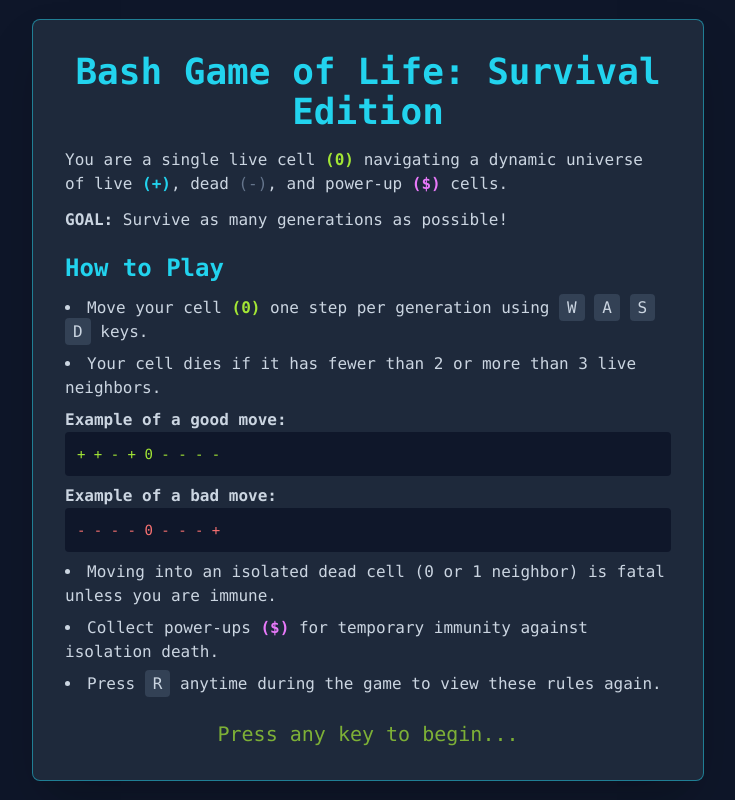
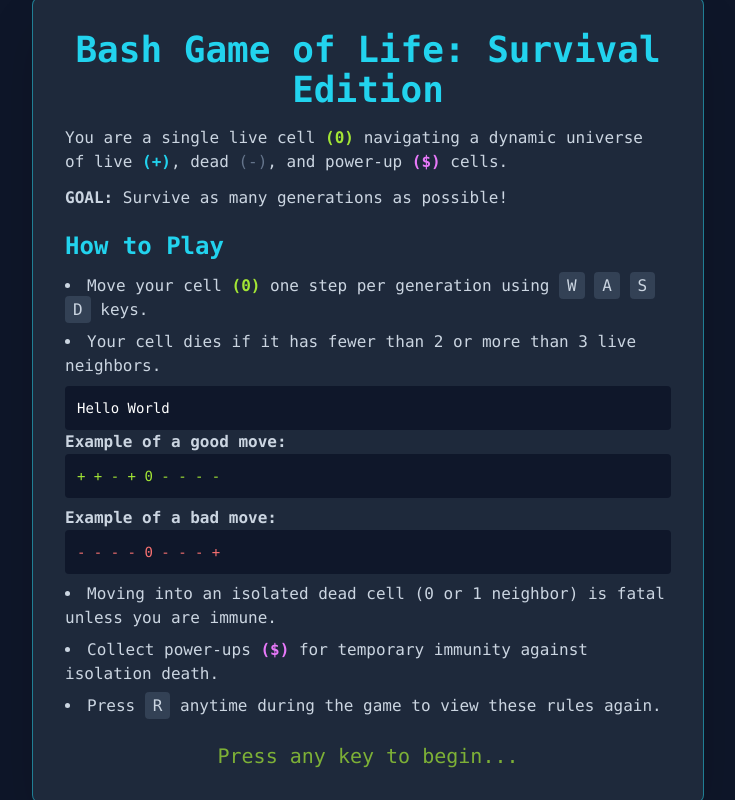
Before and after one commit to johnny603/Bash-Game-O-Life, a React (Vite) app: page / in a window 1280 px wide. Shown: the whole page, without its empty margins (272-1007 px from the left). Built offline with nearby package versions, Linux system fonts and the light colour scheme.

Commit message:
test
Added an example move to the RulesScreen component.

```diff
--- a/components/RulesScreen.tsx
+++ b/components/RulesScreen.tsx
@@ -27,6 +27,9 @@ const RulesScreen: React.FC<RulesScreenProps> = ({ onStart }) => {
                 <li>Move your cell <span className="font-bold text-lime-400">(0)</span> one step per generation using <span className="bg-slate-700 px-2 py-1 rounded">W</span> <span className="bg-slate-700 px-2 py-1 rounded">A</span> <span className="bg-slate-700 px-2 py-1 rounded">S</span> <span className="bg-slate-700 px-2 py-1 rounded">D</span> keys.</li>
                 <li>Your cell dies if it has fewer than 2 or more than 3 live neighbors.</li>
                 <li className="list-none mt-2">
+                  <pre className="bg-slate-900 p-3 rounded text-white font-mono text-sm">
+Hello World
+</pre>
   <p className="font-semibold">Example of a good move:</p>
   <pre className="bg-slate-900 p-3 rounded text-lime-400 font-mono text-sm">
 + + -
```
